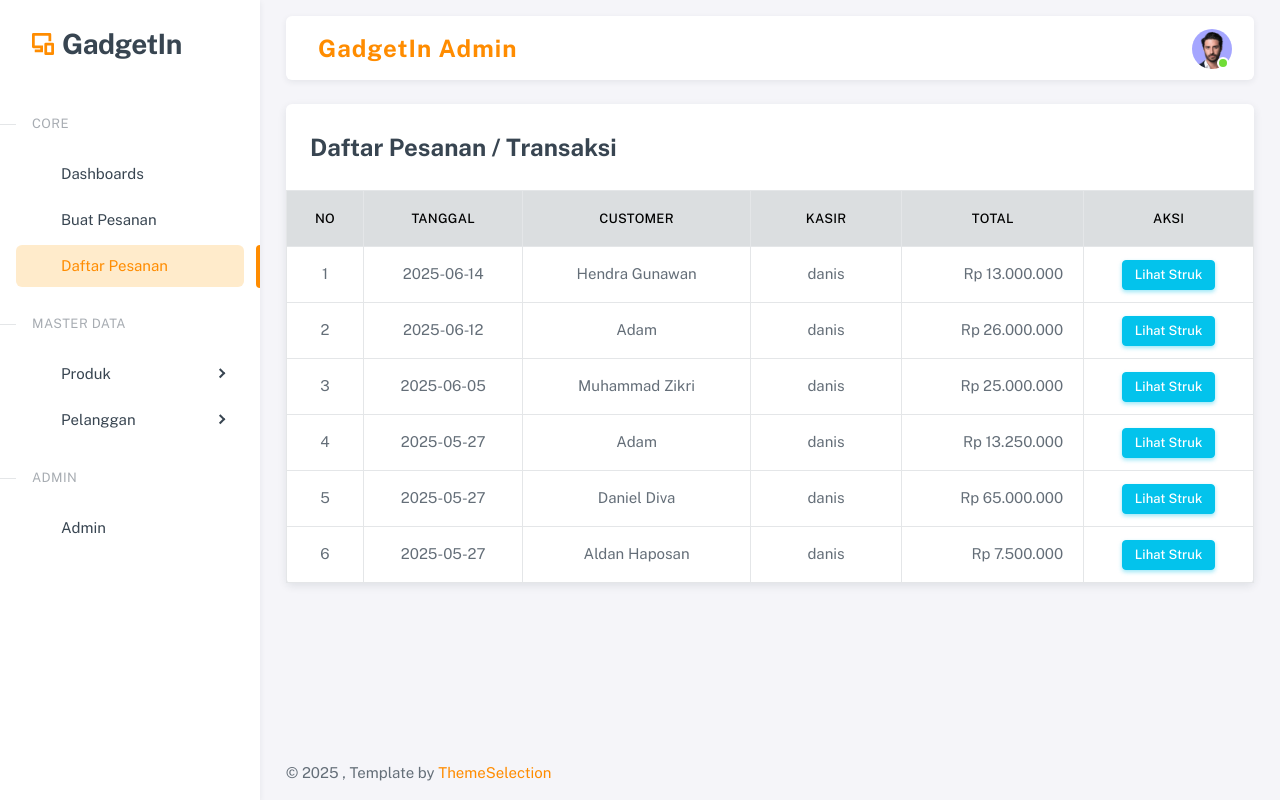
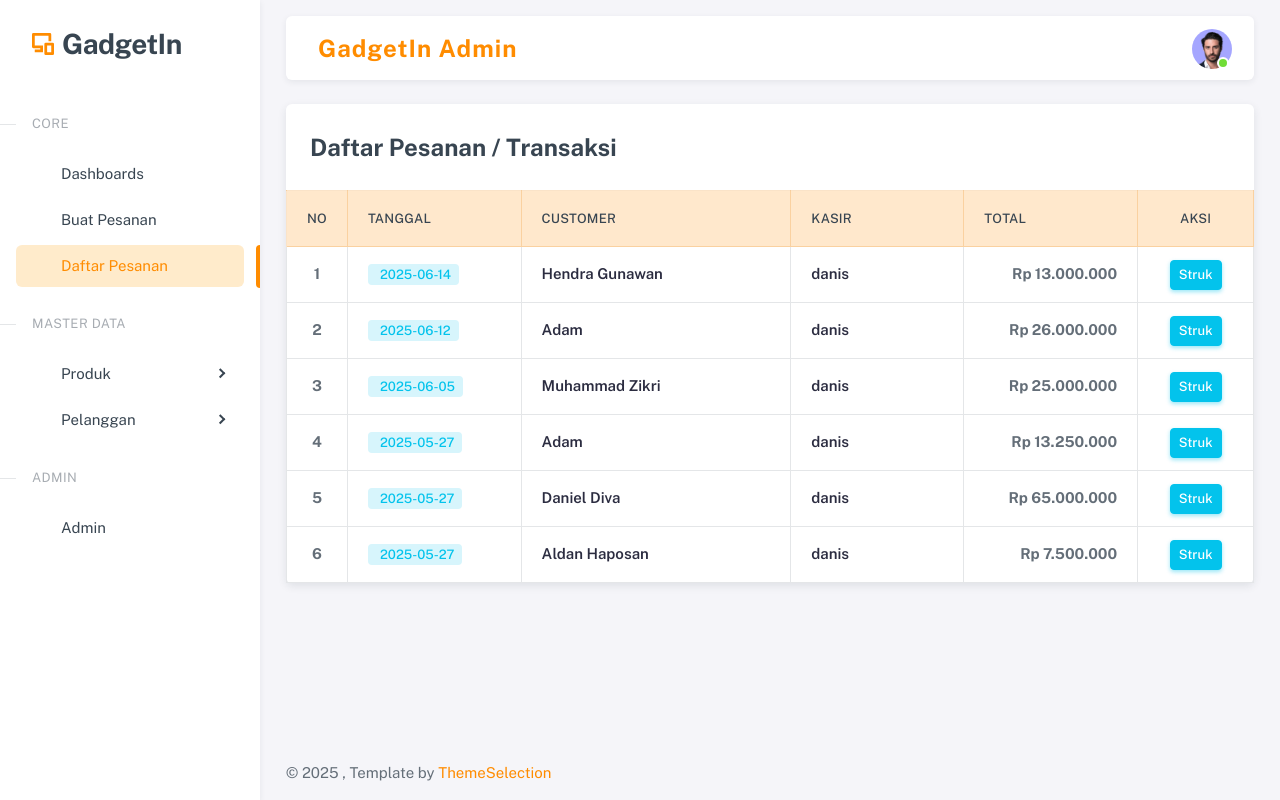
Before and after one commit to theniswara/web-kasir, a PHP site: page /admin/pesanan.php in a window 1280 px wide. Run offline with PHP 8.4, Linux system fonts and the light colour scheme; a user stored in the database is signed in; data comes from the database, SQL or seed files in the repository; some libraries are stand-ins or nearby versions.

Commit message:
Ubah tampilan tabel pesanan

```diff
--- a/admin/assets/ajax/list-produk.php
+++ b/admin/assets/ajax/list-produk.php
@@ -20,7 +20,7 @@ $produk = query($query);
       <th style="width:13%">Merek</th>
       <th style="width:8%">Stok</th>
       <th style="width:14%">Harga</th>
-      <th class="text-center" style="width:13%">Action</th>
+      <th class="text-center" style="width:13%">Aksi</th>
     </tr>
   </thead>
   <tbody class="table-border-bottom-0">
--- a/admin/list-produk.php
+++ b/admin/list-produk.php
@@ -134,7 +134,7 @@ include('includes/header.php');
               <th style="width:13%">Merek</th>
               <th style="width:8%">Stok</th>
               <th style="width:14%">Harga</th>
-              <th class="text-center" style="width:13%">Action</th>
+              <th class="text-center" style="width:13%">Aksi</th>
             </tr>
           </thead>
           <tbody class="table-border-bottom-0">
--- a/admin/pesanan.php
+++ b/admin/pesanan.php
@@ -116,28 +116,32 @@ include('includes/header.php');
       <h4 class="card-header fw-bold">Daftar Pesanan / Transaksi
       </h4>
       <div class="table-responsive text-nowrap">
-        <table class="table table-bordered table-hover align-middle text-center" style="min-width: 800px;">
-          <thead class="table-light align-middle">
+        <table class="table table-bordered table-hover align-middle">
+          <thead class="table-primary text-white align-middle">
             <tr>
-              <th style="width: 50px;">No</th>
-              <th style="width: 120px;">Tanggal</th>
-              <th style="width: 180px;">Customer</th>
-              <th style="width: 120px;">Kasir</th>
-              <th style="width: 120px;">Total</th>
-              <th style="width: 120px;">Aksi</th>
+              <th class="text-center" style="width:6%">No</th>
+              <th style="width:18%">Tanggal</th>
+              <th style="width:28%">Customer</th>
+              <th style="width:18%">Kasir</th>
+              <th style="width:18%">Total</th>
+              <th class="text-center" style="width:12%">Aksi</th>
             </tr>
           </thead>
-          <tbody>
+          <tbody class="table-border-bottom-0">
             <?php $no = 1;
             while ($row = mysqli_fetch_assoc($transaksi)): ?>
               <tr>
-                <td><?= $no++ ?></td>
-                <td><?= htmlspecialchars($row['tanggal']) ?></td>
-                <td><?= htmlspecialchars($row['customer_nama']) ?></td>
-                <td><?= htmlspecialchars($row['kasir_nama']) ?></td>
-                <td class="text-end">Rp <?= number_format($row['total'], 0, ',', '.') ?></td>
-                <td>
-                  <a href="struk.php?id=<?= $row['id_transaksi'] ?>" class="btn btn-info btn-sm" target="_blank">Lihat Struk</a>
+                <td class="text-center fw-bold"><?= $no++ ?></td>
+                <td class="align-middle"><span class="badge bg-label-info px-2 py-1"><i class="bx bx-calendar me-1"></i><?= htmlspecialchars($row['tanggal']) ?></span></td>
+                <td class="align-middle"><span class="fw-semibold text-dark"><?= htmlspecialchars($row['customer_nama']) ?></span></td>
+                <td class="align-middle"><span class="fw-semibold text-dark"><?= htmlspecialchars($row['kasir_nama']) ?></span></td>
+                <td class="align-middle text-end"><span class="fw-bold">Rp <?= number_format($row['total'], 0, ',', '.') ?></span></td>
+                <td class="align-middle">
+                  <div class="d-flex justify-content-center gap-2">
+                    <a href="struk.php?id=<?= $row['id_transaksi'] ?>" class="btn btn-info btn-sm btn-rounded px-2" target="_blank" title="Lihat Struk">
+                      <i class="bx bx-receipt"></i> Struk
+                    </a>
+                  </div>
                 </td>
               </tr>
             <?php endwhile; ?>
```
